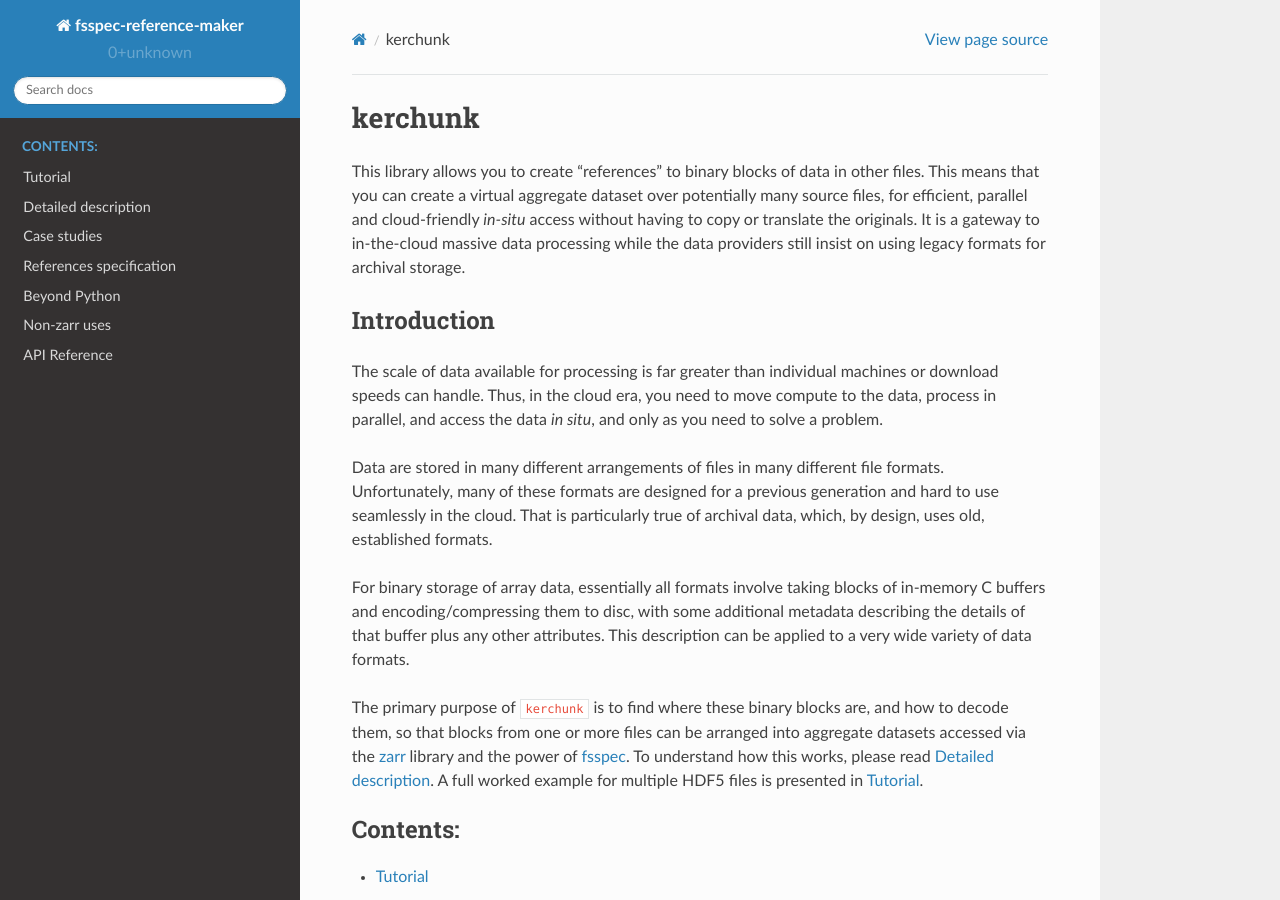
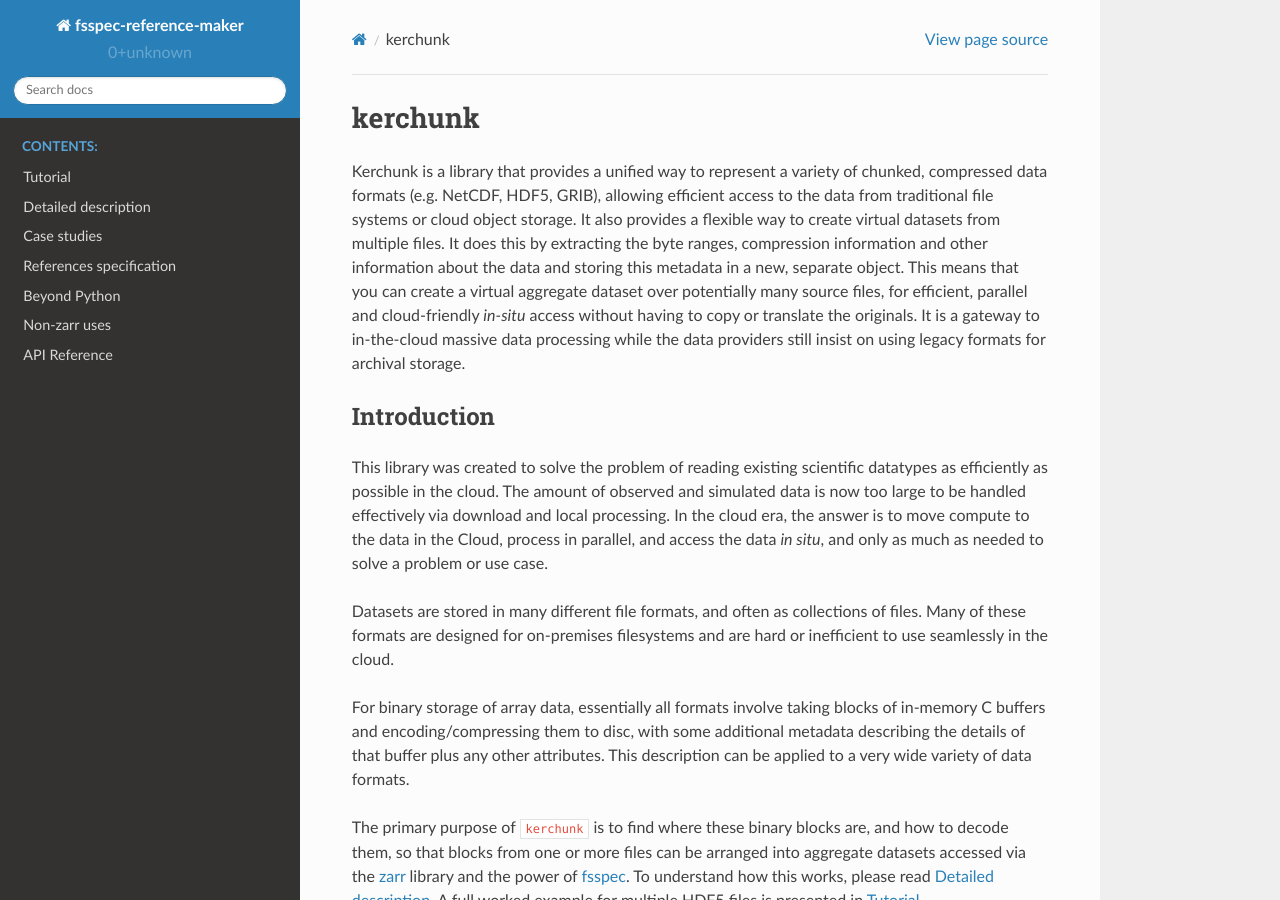
Before and after one commit to fsspec/kerchunk, a Sphinx documentation site: the page built from docs/source/index.rst, in a window 1280 px wide and 900 px high. Built offline with Sphinx 7.4.7 and the Read the Docs theme 2.0.0, drawn with Linux system fonts in a browser that asks for light colours.

Commit message:
Create index.rst

```diff
--- a/docs/source/index.rst
+++ b/docs/source/index.rst
@@ -2,8 +2,10 @@
 kerchunk
 ============
 
-This library allows you to create "references" to binary blocks of data in other files.
-This means that you can create a virtual aggregate dataset over potentially many source
+Kerchunk is a library that provides a unified way to represent a variety of chunked, compressed data formats (e.g. NetCDF, HDF5, GRIB),
+allowing efficient access to the data from traditional file systems or cloud object storage.  It also provides a flexible way to create
+virtual datasets from multiple files.  It does this by extracting the byte ranges, compression information and other information about the
+data and storing this metadata in a new, separate object.  This means that you can create a virtual aggregate dataset over potentially many source
 files, for efficient, parallel and cloud-friendly *in-situ* access without having to copy or
 translate the originals. It is a gateway to in-the-cloud massive data processing while
 the data providers still insist on using legacy formats for archival storage.
@@ -11,14 +13,13 @@
 Introduction
 ------------
 
-The scale of data available for processing is far greater than individual machines or
-download speeds can handle. Thus, in the cloud era, you need to move compute to the data, process in
-parallel, and access the data *in situ*, and only as you need to solve a problem.
+This library was created to solve the problem of reading existing scientific datatypes as efficiently as possible in the cloud. The amount of observed and simulated data
+is now too large to be handled effectively via download and local processing.  In the cloud era, the answer is to move compute to the data in the Cloud, process in
+parallel, and access the data *in situ*, and only as much as needed to solve a problem or use case.
 
-Data are stored in many different arrangements of files in many different file formats.
-Unfortunately, many of these formats are designed for a previous generation and hard
-to use seamlessly in the cloud. That is particularly true of archival data, which, by
-design, uses old, established formats.
+Datasets are stored in many different file formats, and often as collections of files.
+Many of these formats are designed for on-premises filesystems and are hard or inefficient
+to use seamlessly in the cloud.
 
 For binary storage of array data, essentially all formats involve taking blocks of in-memory
 C buffers and encoding/compressing them to disc, with some additional metadata describing
```
